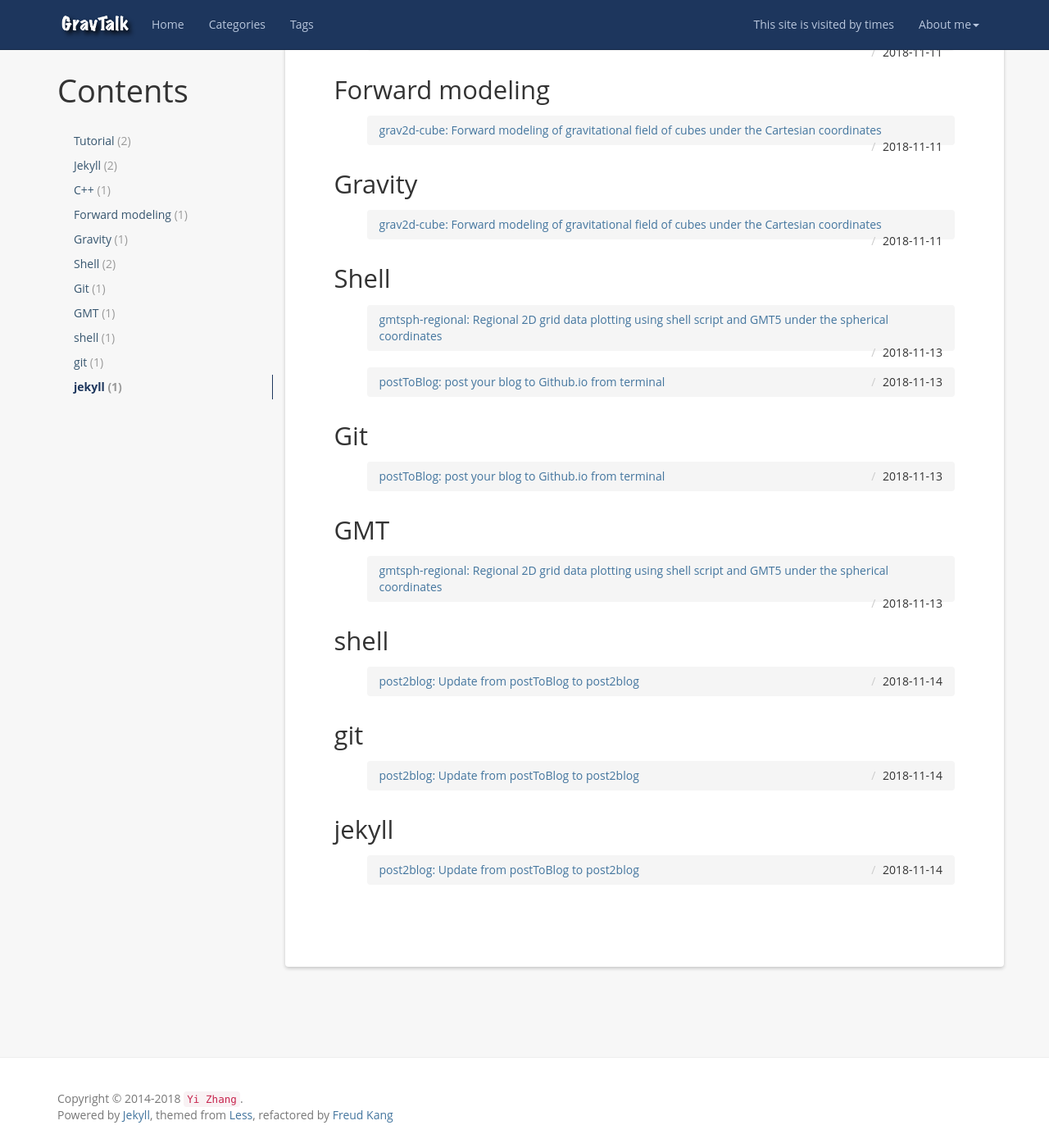
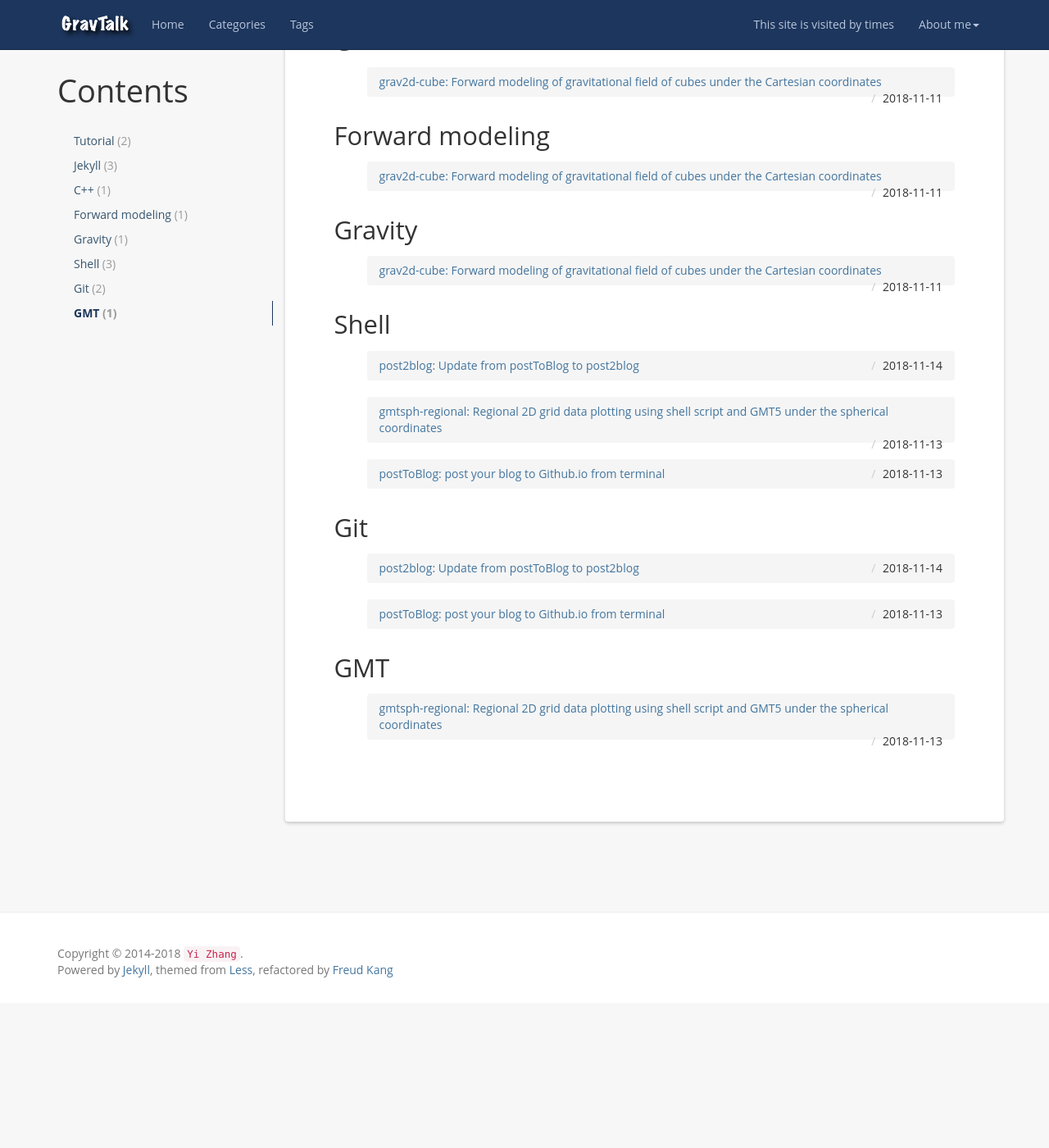
Before and after one commit to YiZhangCUG/YiZhangCUG.github.io, a Jekyll site: the page built from tag/index.html, in a window 1280 px wide and 1400 px high, scrolled down 743 px. Shown: the whole window at 82% size. Built offline with Jekyll 4.4.1, drawn with Linux system fonts in a browser that asks for light colours; nearby versions of some CDN libraries; comment, search, counter and statistics services are not loaded; after the commit the page ends 1966 px from its top, so only the background shows below that; some of the changed text lies outside the part shown.

Commit message:
post blog 2018-11-13-post2blog-Update-from-postToBlog-to-post2blog.md

```diff
--- a/_posts/2018/2018-11-13-post2blog-Update-from-postToBlog-to-post2blog.md
+++ b/_posts/2018/2018-11-13-post2blog-Update-from-postToBlog-to-post2blog.md
@@ -1,9 +1,9 @@
 ---
 layout: post
 title: "post2blog: Update from postToBlog to post2blog"
-date: 2018-11-13 20:39:11 -0800
+date: 2018-11-13 20:43:16 -0800
 categories: [Command Line Tools]
-tags: [shell,git,jekyll]
+tags: [Shell,Git,Jekyll]
 ---
 
 * content
```
